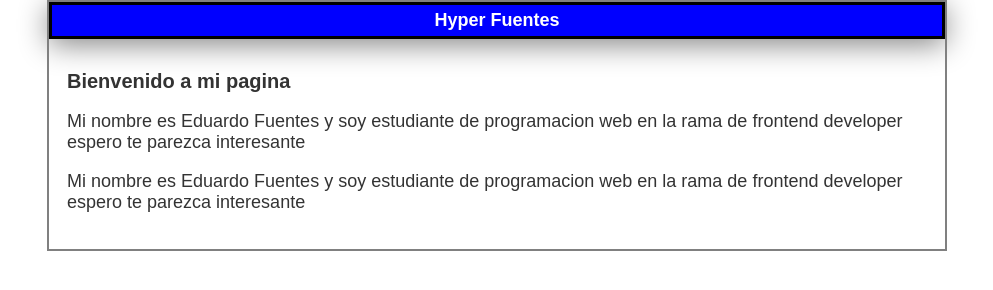
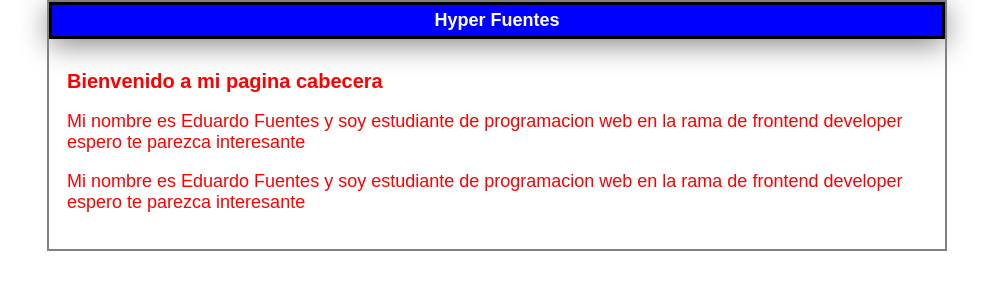
Before and after one commit to EddFu/HyperBlog, a plain HTML site: page index.html in a window 1280 px wide. Shown: the whole page, without its empty margins (143-1136 px from the left). Drawn offline with Linux system fonts and the light colour scheme.

Commit message:
modifique la cabecera y el color del texto

```diff
--- a/css/styles.css
+++ b/css/styles.css
@@ -1,5 +1,5 @@
 body {
-    color: #333;
+    color: red;
     text-align: center;
     font-family: Arial, Helvetica, sans-serif;
     font-size: 18px;
--- a/index.html
+++ b/index.html
@@ -12,7 +12,7 @@
             Hyper Fuentes
         </div>
         <div id="post">
-            <h1>Bienvenido a mi pagina</h1>
+            <h1>Bienvenido a mi pagina cabecera</h1>
             <p>Mi nombre es Eduardo Fuentes y soy estudiante de programacion web en la rama de frontend developer espero te parezca interesante</p>
 
             <p>Mi nombre es Eduardo Fuentes y soy estudiante de programacion web en la rama de frontend developer espero te parezca interesante
```
